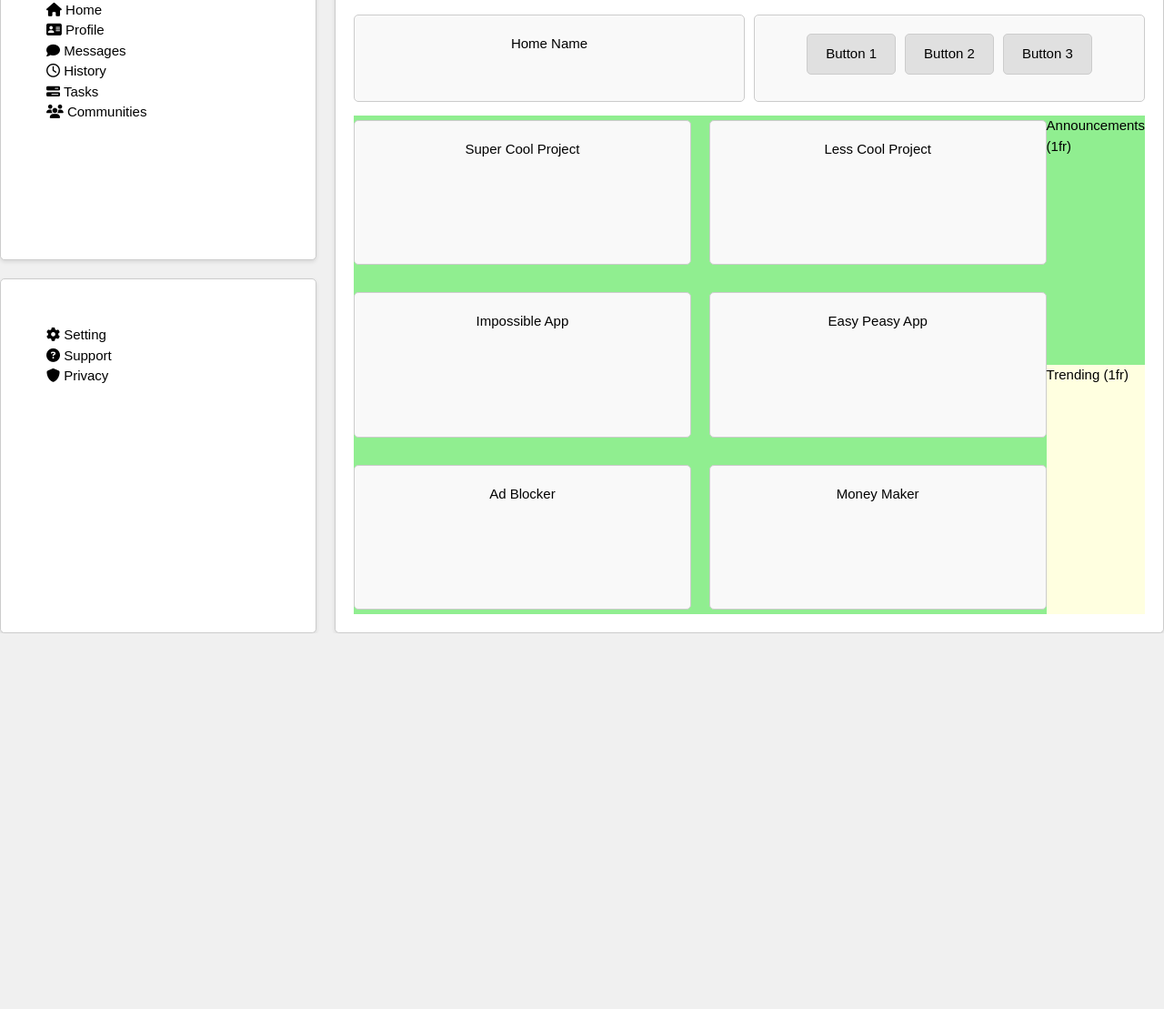
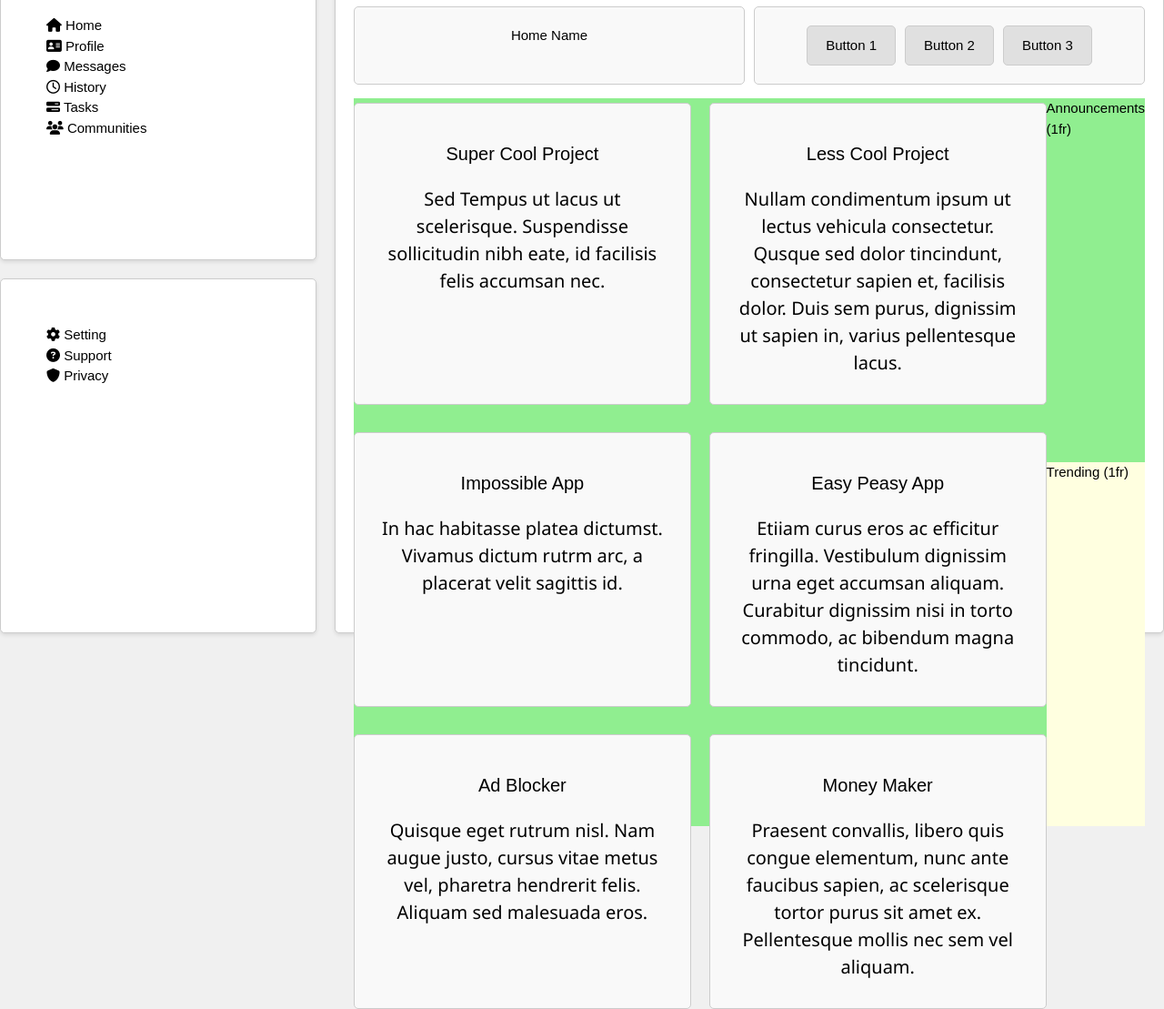
Before and after one commit to khalyruot/odin-Admin-Dashboard, a plain HTML site: page index.html in a window 1280 px wide. Shown: the part 104-1213 px from the top of the page at 91% size. Before the commit the page ends 800 px from the top, so only its background shows below. Drawn offline with nearby package versions, Linux system fonts and the light colour scheme; a script that the page names is missing.

Commit message:
add text

```diff
--- a/index.html
+++ b/index.html
@@ -75,12 +75,46 @@
 
             <div class="bottom__main">
                 <div class="projects-container" id="project_name">
-                    <div class="project">Super Cool Project</div>
-                    <div class="project">Less Cool Project</div>
-                    <div class="project">Impossible App</div>
-                    <div class="project">Easy Peasy App</div>
-                    <div class="project">Ad Blocker</div>
-                    <div class="project">Money Maker</div>
+                    <div class="project">
+                        <p>Super Cool Project</p>
+                        <h1>Sed Tempus ut lacus ut scelerisque.
+                            Suspendisse sollicitudin nibh eate, id
+                            facilisis felis accumsan nec.
+                        </h1>
+                    </div>
+                    <div class="project">
+                        <p>Less Cool Project</p>
+                        <h1>Nullam condimentum ipsum ut lectus vehicula consectetur.
+                            Qusque sed dolor tincindunt, consectetur sapien et, facilisis dolor.
+                            Duis sem purus, dignissim ut sapien in, varius pellentesque lacus.
+                        </h1>
+                    </div>
+                    <div class="project">
+                        <p>Impossible App</p>
+                        <h1>In hac habitasse platea dictumst. Vivamus
+                            dictum rutrm arc, a placerat velit sagittis id.
+                        </h1>
+                    </div>
+                    <div class="project">
+                        <p>Easy Peasy App</p>
+                        <h1>Etiiam curus eros ac efficitur fringilla. Vestibulum dignissim
+                            urna eget accumsan aliquam. Curabitur dignissim nisi in torto
+                            commodo, ac bibendum magna tincidunt.
+                        </h1>
+                    </div>
+                    <div class="project">
+                        <p>Ad Blocker</p>
+                        <h1>Quisque eget rutrum nisl. Nam augue justo, cursus vitae metus
+                            vel, pharetra hendrerit felis. Aliquam sed malesuada eros.
+                        </h1>
+                    </div>
+                    <div class="project">
+                        <p>Money Maker</p>
+                        <h1>Praesent convallis, libero quis congue elementum, nunc ante
+                            faucibus sapien, ac scelerisque tortor purus sit amet ex.
+                            Pellentesque mollis nec sem vel aliquam.
+                        </h1>
+                    </div>
                 </div>
                 <div class="announcement_trending">
                     <div class="announcements">Announcements (1fr)</div>
--- a/styles.css
+++ b/styles.css
@@ -147,3 +147,6 @@ ul.lists{
     margin: 10px;
     padding: 20px;
 }
+p, h1{
+    font-size: 20px;
+}
```
